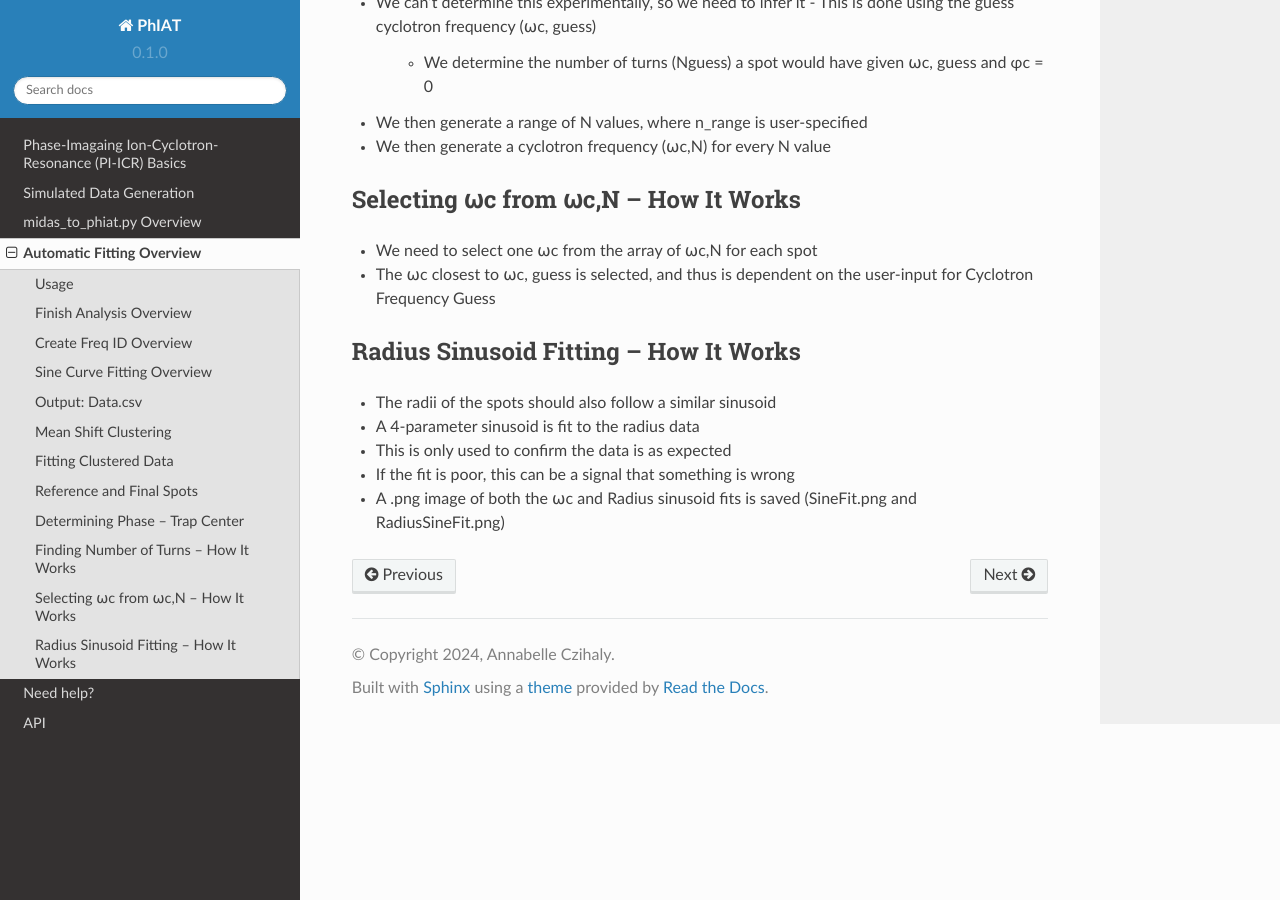
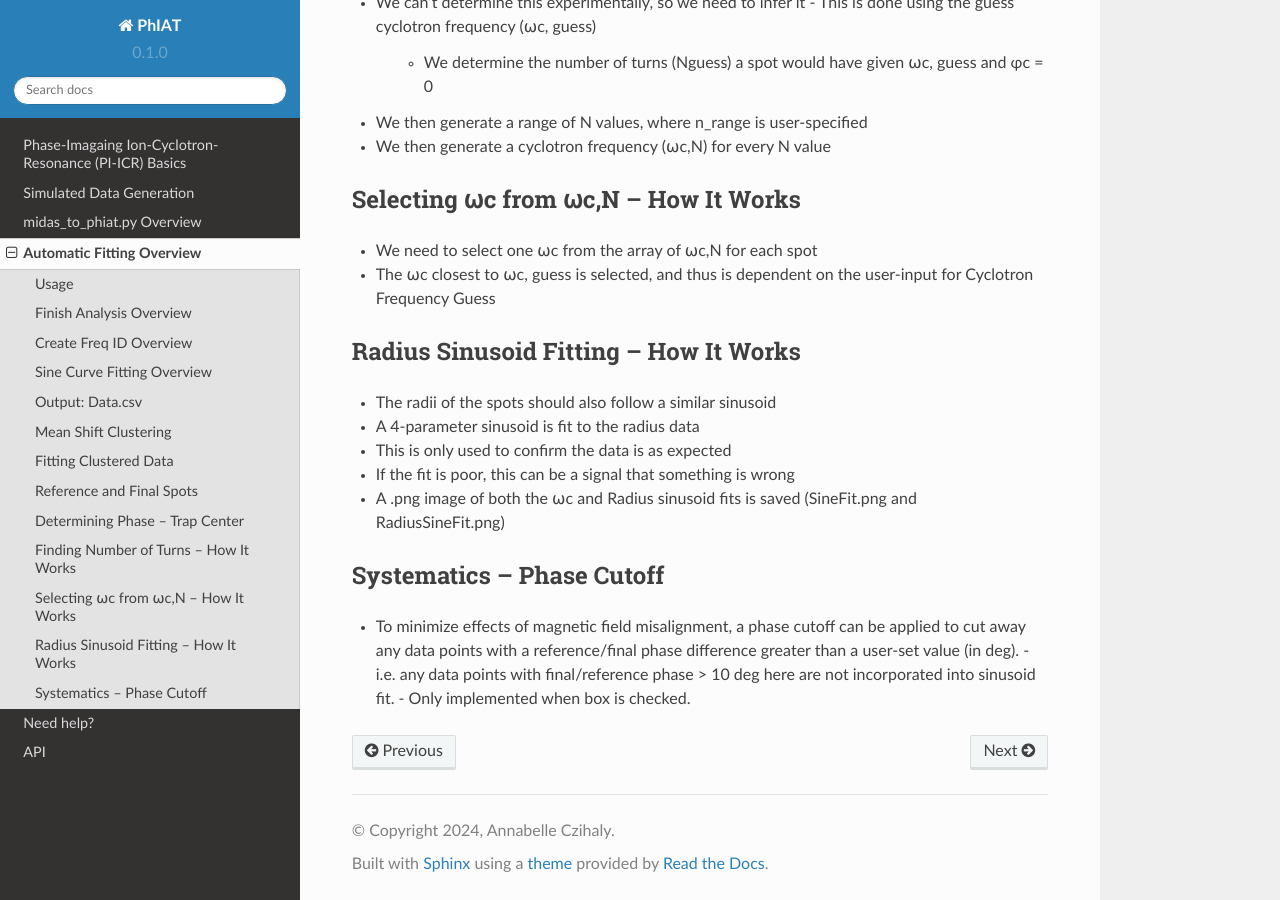
Before and after one commit to aczihalytriumf/phiat, a Sphinx documentation site: the page built from docs/source/automatic_fitting.rst, in a window 1280 px wide and 900 px high, scrolled down 3022 px. Built offline with Sphinx 7.4.7 and the Read the Docs theme 2.0.0, drawn with Linux system fonts in a browser that asks for light colours.

Commit message:
Update automatic_fitting.rst

```diff
--- a/docs/source/automatic_fitting.rst
+++ b/docs/source/automatic_fitting.rst
@@ -144,3 +144,10 @@ Radius Sinusoid Fitting -- How It Works
 - This is only used to confirm the data is as expected
 - If the fit is poor, this can be a signal that something is wrong
 - A .png image of both the ⍵c and Radius sinusoid fits is saved (SineFit.png and RadiusSineFit.png)
+
+Systematics -- Phase Cutoff
+-----
+
+- To minimize effects of magnetic field misalignment, a phase cutoff can be applied to cut away any data points with a reference/final phase difference greater than a user-set value (in deg).
+  - i.e. any data points with final/reference phase > 10 deg here are not incorporated into sinusoid fit.
+  - Only implemented when box is checked.
```
